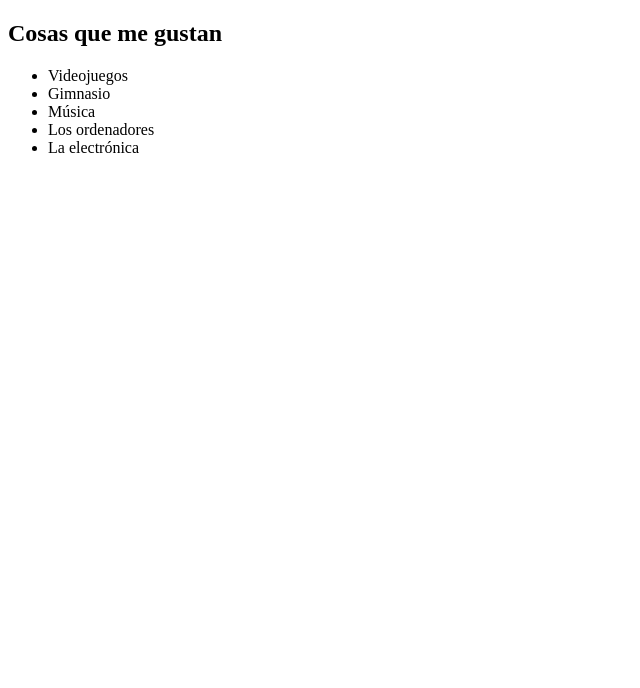
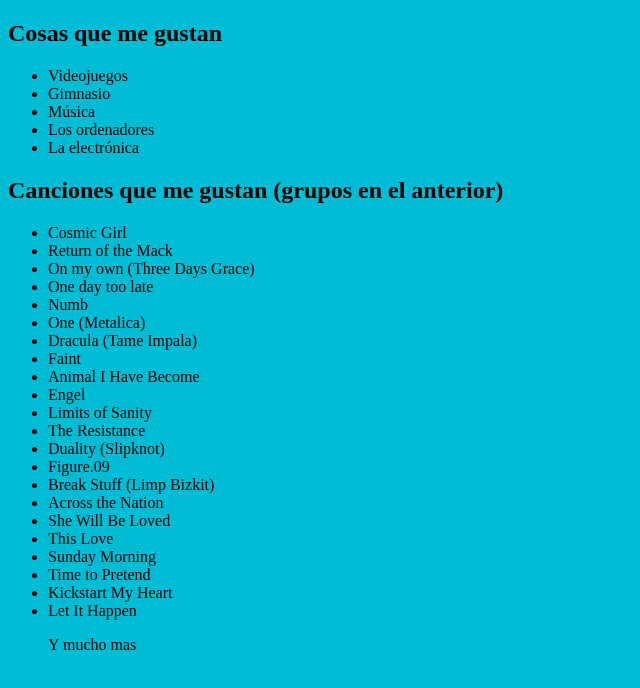
Before and after one commit to hivax-esc/Trabajo-compu, a plain HTML site: page Ej2.html in a window 1280 px wide. Shown: the whole page, without its empty margins (0-640 px from the left). Drawn offline with Linux system fonts and the light colour scheme.

Commit message:
Update Ej2.html
Added a style section to change the background color and included a list of favorite songs.

```diff
--- a/Ej2.html
+++ b/Ej2.html
@@ -2,6 +2,11 @@
 <html>
 <head>
   <title>Mis Gustos</title>
+  <style>
+    body {
+      background-color: #00BCD4;
+    }
+  </style>
 </head>
 <body>
   <h2>Cosas que me gustan</h2>
@@ -12,5 +17,31 @@
     <li>Los ordenadores</li>
     <li>La electrónica</li>
   </ul>
+  <h2> Canciones que me gustan (grupos en el anterior)</h2>
+  <ul>
+    <li> Cosmic Girl</li>
+    <li> Return of the Mack</li>
+    <li>On my own (Three Days Grace)</li>
+    <li>One day too late</li>
+    <li> Numb</li>
+    <li> One (Metalica) </li>
+    <li>Dracula (Tame Impala)</li>
+    <li>Faint</li>
+    <li> Animal I Have Become</li>
+    <li>Engel</li>
+    <li> Limits of Sanity</li>
+    <li>The Resistance</li>
+    <li> Duality (Slipknot)</li>
+    <li>Figure.09</li>
+    <li>Break Stuff (Limp Bizkit)</li>
+    <li>Across the Nation</li>
+    <li>She Will Be Loved </li>
+    <li>This Love</li>
+    <li> Sunday Morning</li>
+    <li>Time to Pretend</li>
+    <li>Kickstart My Heart</li>
+    <li>Let It Happen</li>
+    <p> Y mucho mas</p>
+  </ul>
 </body>
 </html>
```
